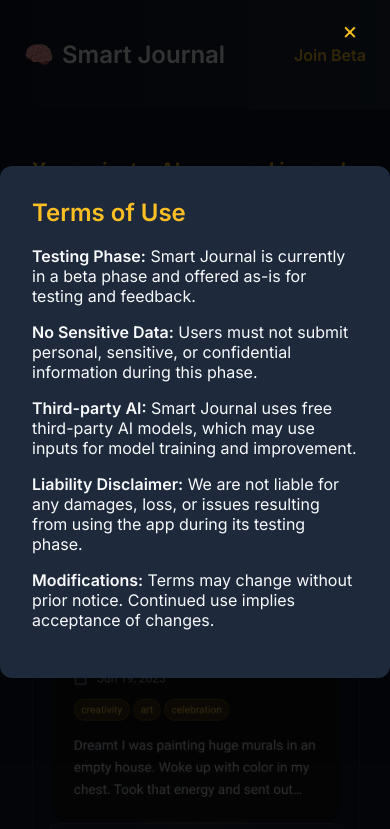
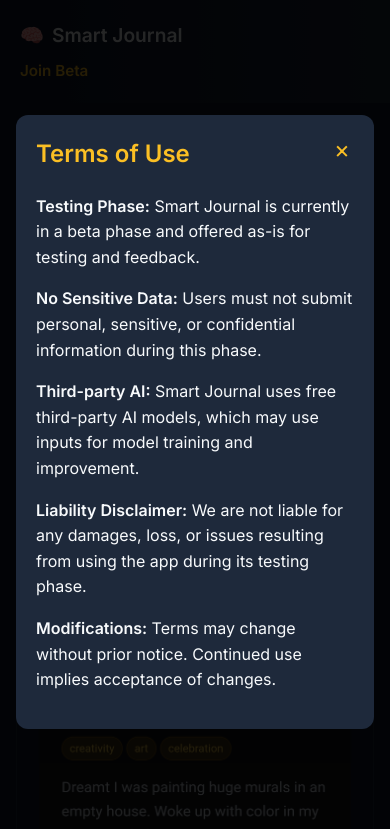
Before and after one commit to starliapps/starliapps.github.io, a plain HTML site: page index.html in a window 390 px wide. Both pictures are taken after a click on the link "Terms of Use". Shown: the top 829 px of the page. Drawn offline with Linux system fonts and the light colour scheme.

Commit message:
Update index.html

```diff
--- a/index.html
+++ b/index.html
@@ -14,6 +14,10 @@
       --muted: #94a3b8;
     }
 
+    * {
+      box-sizing: border-box;
+    }
+
     body {
       margin: 0;
       font-family: 'Inter', sans-serif;
@@ -22,46 +26,59 @@
       display: flex;
       flex-direction: column;
       min-height: 100vh;
+      line-height: 1.6;
     }
 
     header {
-      padding: 1.5rem;
+      padding: 1.25rem;
       display: flex;
       align-items: center;
       justify-content: space-between;
       background: linear-gradient(90deg, #0f172a, #1e293b);
+      flex-wrap: wrap;
     }
 
     header h1 {
-      font-size: 1.5rem;
+      font-size: 1.25rem;
       display: flex;
       align-items: center;
       gap: 0.5rem;
       color: var(--accent);
+      margin: 0;
     }
 
     header h1 span {
       color: var(--text);
     }
 
+    header a {
+      font-size: 0.95rem;
+      color: var(--accent);
+      font-weight: 600;
+      text-decoration: none;
+      margin-top: 0.5rem;
+    }
+
     main {
-      padding: 2rem;
-      max-width: 700px;
-      margin: auto;
+      padding: 1.5rem;
+      width: 100%;
+      max-width: 750px;
+      margin: 0 auto;
     }
 
     .section {
-      margin-bottom: 2rem;
+      margin-bottom: 2.5rem;
     }
 
     .section h2 {
-      font-size: 1.25rem;
+      font-size: 1.2rem;
       margin-bottom: 0.5rem;
       color: var(--accent);
     }
 
     .screenshot {
       width: 100%;
+      max-width: 100%;
       border-radius: 12px;
       border: 1px solid var(--panel);
       margin: 1rem 0;
@@ -69,7 +86,11 @@
 
     ul.features {
       list-style: none;
-      padding: 0;
+      padding-left: 0;
+    }
+
+    ul.features li {
+      margin-bottom: 0.5rem;
     }
 
     ul.features li::before {
@@ -92,6 +113,7 @@
       border-radius: 8px;
       border: none;
       font-size: 1rem;
+      width: 100%;
     }
 
     button {
@@ -102,16 +124,21 @@
       border: none;
       border-radius: 8px;
       cursor: pointer;
+      width: 100%;
+    }
+
+    button:hover {
+      background-color: #facc15;
     }
 
     footer {
       text-align: center;
       font-size: 0.875rem;
-      padding: 2rem;
+      padding: 2rem 1rem;
       color: var(--muted);
     }
 
-    a {
+    footer a {
       color: var(--accent);
       text-decoration: none;
     }
@@ -121,20 +148,23 @@
       position: fixed;
       top: 0; left: 0;
       width: 100%; height: 100%;
-      background-color: rgba(0,0,0,0.8);
+      background-color: rgba(0,0,0,0.85);
       justify-content: center;
       align-items: center;
       z-index: 1000;
+      padding: 1rem;
     }
 
     .modal-content {
       background-color: var(--panel);
       padding: 2rem;
       max-width: 600px;
-      max-height: 80vh;
+      max-height: 90vh;
       overflow-y: auto;
       border-radius: 12px;
       color: var(--text);
+      position: relative;
+      width: 100%;
     }
 
     .modal-content h2 {
@@ -145,10 +175,33 @@
     .close {
       position: absolute;
       top: 1rem;
-      right: 2rem;
+      right: 1.5rem;
       font-size: 1.5rem;
       color: var(--accent);
       cursor: pointer;
+    }
+
+    @media (max-width: 600px) {
+      header {
+        flex-direction: column;
+        align-items: flex-start;
+      }
+
+      header h1 {
+        font-size: 1.2rem;
+      }
+
+      main {
+        padding: 1rem;
+      }
+
+      .section h2 {
+        font-size: 1.1rem;
+      }
+
+      .modal-content {
+        padding: 1.25rem;
+      }
     }
   </style>
 </head>
@@ -156,7 +209,7 @@
 
   <header>
     <h1>🧠 <span>Smart Journal</span></h1>
-    <a href="#signup" style="color: var(--accent); font-weight: 600;">Join Beta</a>
+    <a href="#signup">Join Beta</a>
   </header>
 
   <main>
@@ -240,11 +293,11 @@
     function openModal(type) {
       document.getElementById(type + 'Modal').style.display = 'flex';
     }
+
     function closeModal(type) {
       document.getElementById(type + 'Modal').style.display = 'none';
     }
 
-    // Close on escape or outside click
     window.addEventListener("click", (e) => {
       document.querySelectorAll(".modal").forEach((modal) => {
         if (e.target === modal) modal.style.display = "none";
```
